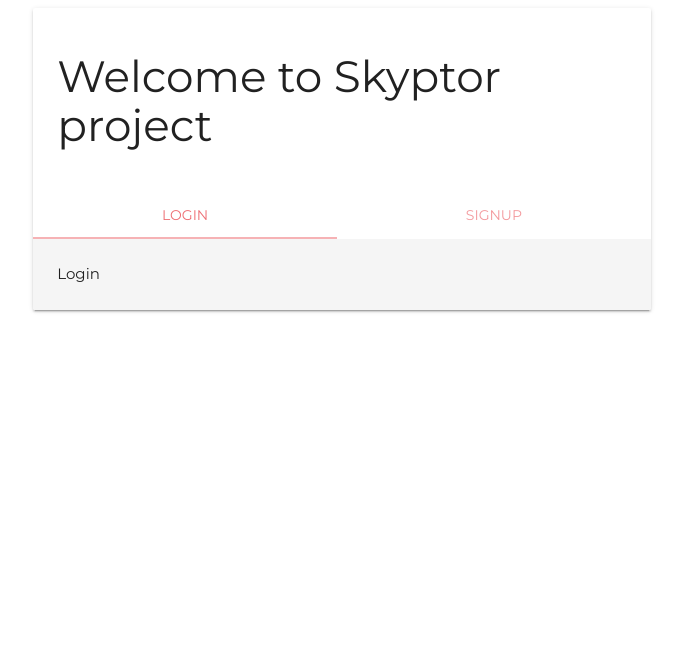
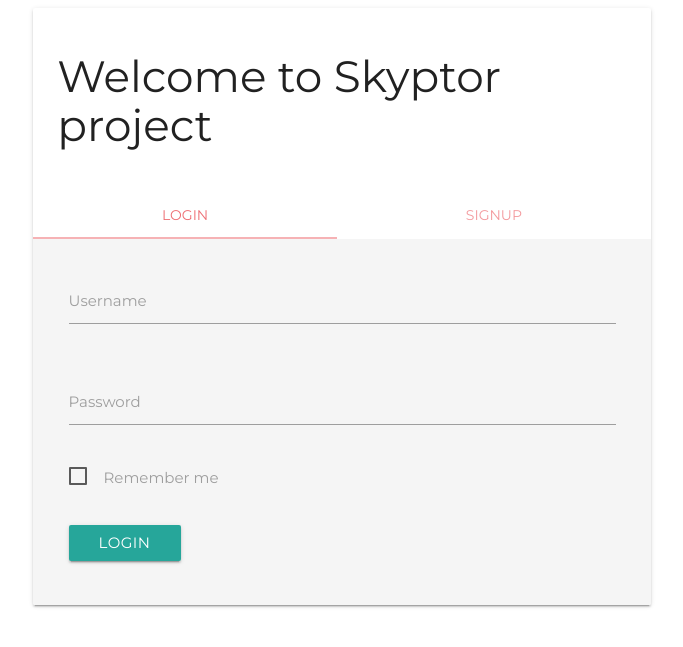
Before and after one commit to vahidmohsseni/IEC_project1, a Flask app: page / in a window 1280 px wide. Shown: the top 647 px of the page, without its empty margins (298-981 px from the left). Run offline with Flask 2, Linux system fonts and the light colour scheme; parts of the project's set-up code (start-up, migrations or seed data) failed here and were passed over; some libraries are stand-ins or nearby versions; some web fonts are replaced.

Commit message:
update and complete new_login page

```diff
--- a/templates/new_login.html
+++ b/templates/new_login.html
@@ -7,17 +7,23 @@
     <!--Import materialize.css-->
     <!-- <link type="text/css" rel="stylesheet" href="static/css/materialize.css" media="screen,projection" /> -->
 
-    <link type="text/css" rel="stylesheet" href="static/css/global_style.css" media="screen,projection" />
+    <link type="text/css" rel="stylesheet" href="static/css/global_style.css" media="screen,projection"/>
 
 
     <!--Let browser know website is optimized for mobile-->
-    <meta name="viewport" content="width=device-width, initial-scale=1.0" />
+    <meta name="viewport" content="width=device-width, initial-scale=1.0"/>
 
     <!-- <link href="https://fonts.googleapis.com/css?family=Montserrat" rel="stylesheet"> -->
     <link href="https://fonts.googleapis.com/css?family=Montserrat|Unlock" rel="stylesheet">
 
     <!-- Compiled and minified CSS -->
     <link rel="stylesheet" href="https://cdnjs.cloudflare.com/ajax/libs/materialize/0.100.2/css/materialize.min.css">
+
+    <!-- Compiled and minified CSS -->
+    {#    <link rel="stylesheet" href="https://cdnjs.cloudflare.com/ajax/libs/materialize/1.0.0/css/materialize.min.css">#}
+
+    <!-- Compiled and minified JavaScript -->
+    {#    <script src="https://cdnjs.cloudflare.com/ajax/libs/materialize/1.0.0/js/materialize.min.js"></script>#}
 
 
 </head>
@@ -32,18 +38,77 @@
             </div>
             <div class="card-tabs">
                 <ul class="tabs tabs-fixed-width">
-                        <li class="tab"><a class='active' href="#login">Login</a></li>
-                        <li class="tab"><a href="#register">SignUp</a></li>
+                    <li class="tab"><a id="login-tab" class='active' href="#login">Login</a></li>
+                    <li class="tab "><a id="signup-tab" href="#register">SignUp</a></li>
                 </ul>
             </div>
             <div class="card-content grey lighten-4">
-                    <div id="login">Login</div>
-                    <div id="register">SignUp</div>
+                <div id="login">
+                    <form action="/login" id="login-form" method="POST">
+                        <div class="row">
+                            <div class="input-field col s12">
+                                <input id="username" name="username" type="text" class="validate">
+                                <label for="username">Username</label>
+                            </div>
+                        </div>
+                        <div class="row">
+                            <div class="input-field col s12">
+                                <input id="password" name="passw" type="password" class="validate">
+                                <label for="password">Password</label>
+                            </div>
+                        </div>
+                        <div class="row">
+                            <p class="col s12">
+                                <input type="checkbox" id="remember" name="remember"/>
+                                <label for="remember">Remember me</label>
+                            </p>
+                        </div>
+                        <div class="row">
+                            <div class='input-field col s12'>
+                                <button class='waves-effect waves-light btn s12' type="submit">Login</button>
+                            </div>
+                        </div>
+                    </form>
+                </div>
+                <div id="register">
+                    <form action="/register" id="register-form" method="POST">
+                        <div class="row">
+                            <div class="input-field col s12">
+                                <label for="username">Username</label>
+                                <input id="username" name="username" type="text" class="validate">
+                            </div>
+                        </div>
+                        <div class="row">
+                            <div class="input-field col s12">
+                                <input id="email" name="email" type="email" class="validate">
+                                <label for="email">Email</label>
+                            </div>
+                        </div>
+                        <div class="row">
+                            <div class="input-field col s12">
+                                <input id="password" name="passw" type="password" class="validate">
+                                <label for="password">Password</label>
+                            </div>
+                        </div>
+                        <div class="row">
+                            <div class="input-field col s12">
+                                <input id="re-password" name="repassw" type="password" class="validate">
+                                <label for="re-password">Repeat Password</label>
+                            </div>
+                        </div>
+                        <div class="row">
+                            <div class="input-field col s12">
+                                <button class='waves-effect waves-light btn s12' type="button"
+                                        onclick="sendSignUpData()">register
+                                </button>
+                            </div>
+                        </div>
+                    </form>
                 </div>
             </div>
         </div>
     </div>
-
+</div>
 <!--JavaScript at end of body for optimized loading-->
 <script type="text/javascript" src="https://code.jquery.com/jquery-3.2.1.min.js"></script>
 <!-- <script type="text/javascript" src="static/js/materialize.min.js"></script> -->
@@ -51,6 +116,7 @@
 <!-- Compiled and minified JavaScript -->
 <script src="https://cdnjs.cloudflare.com/ajax/libs/materialize/0.100.2/js/materialize.min.js"></script>
 
+<script src="static/js/xhrRequest.js"></script>
 
 </body>
 
```
Also changed, not shown: database.db. Lines whose indentation alone changed are shown as unchanged.
